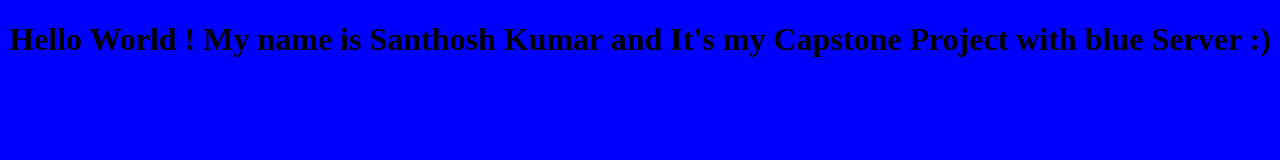
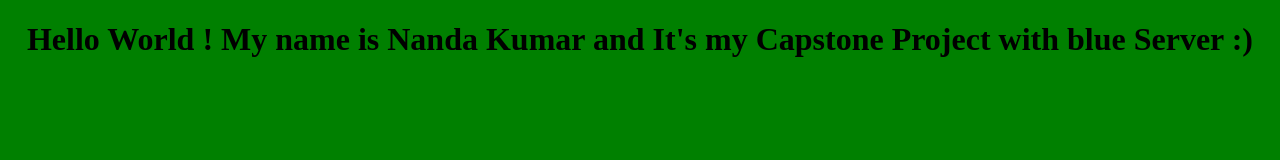
Before and after one commit to NANDA-KUMAR-THIAGARAJAN/Capstone-Blue-Green, a plain HTML site: page Blue/index.html in a window 1280 px wide. Drawn offline with Linux system fonts and the light colour scheme.

Commit message:
Update index.html

```diff
--- a/Blue/index.html
+++ b/Blue/index.html
@@ -3,7 +3,7 @@
 <head>
 	<title>Udacity Cloud DevOps Engineer Nanodegree Program</title>
 </head>
-<body style="background-color: blue; text-align: center">
-	<h1>Hello World ! My name is <strong>Santhosh Kumar</strong> and It's my Capstone Project with blue Server :) </h1>
+<body style="background-color: green; text-align: center">
+	<h1>Hello World ! My name is <strong>Nanda Kumar</strong> and It's my Capstone Project with blue Server :) </h1>
 </body>
 </html>
```
